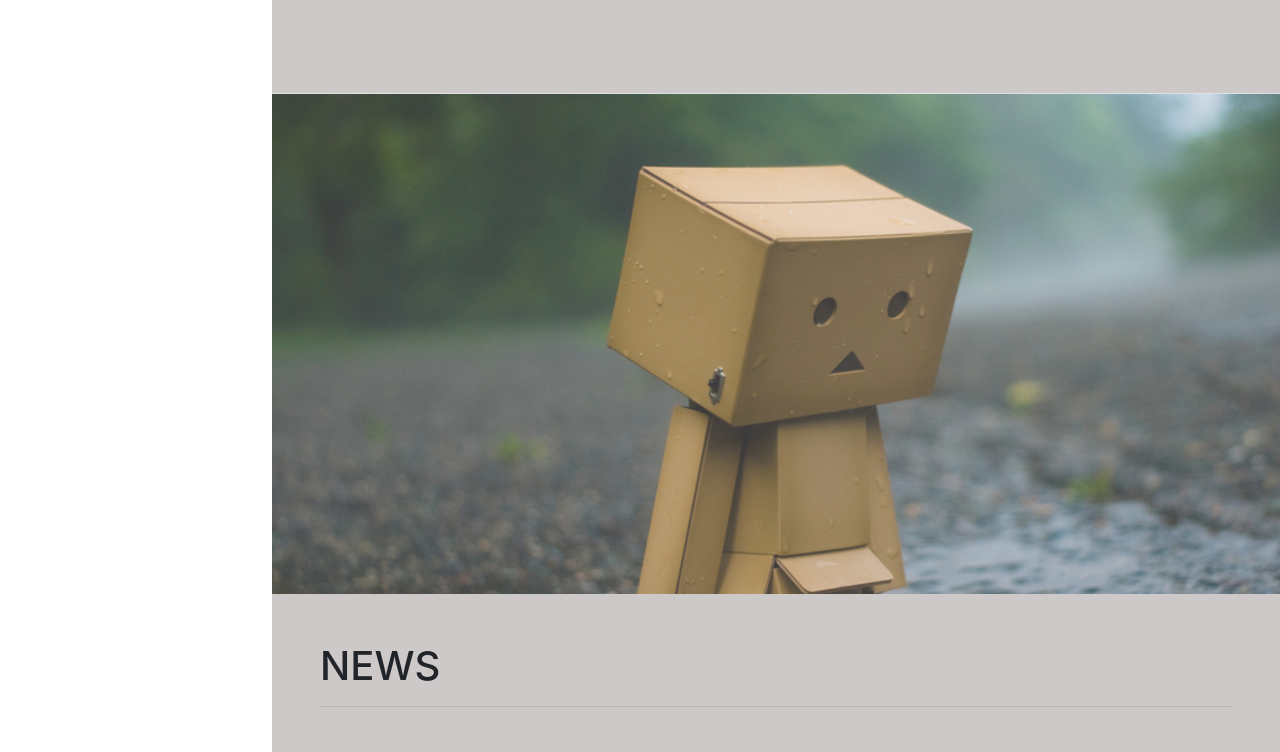
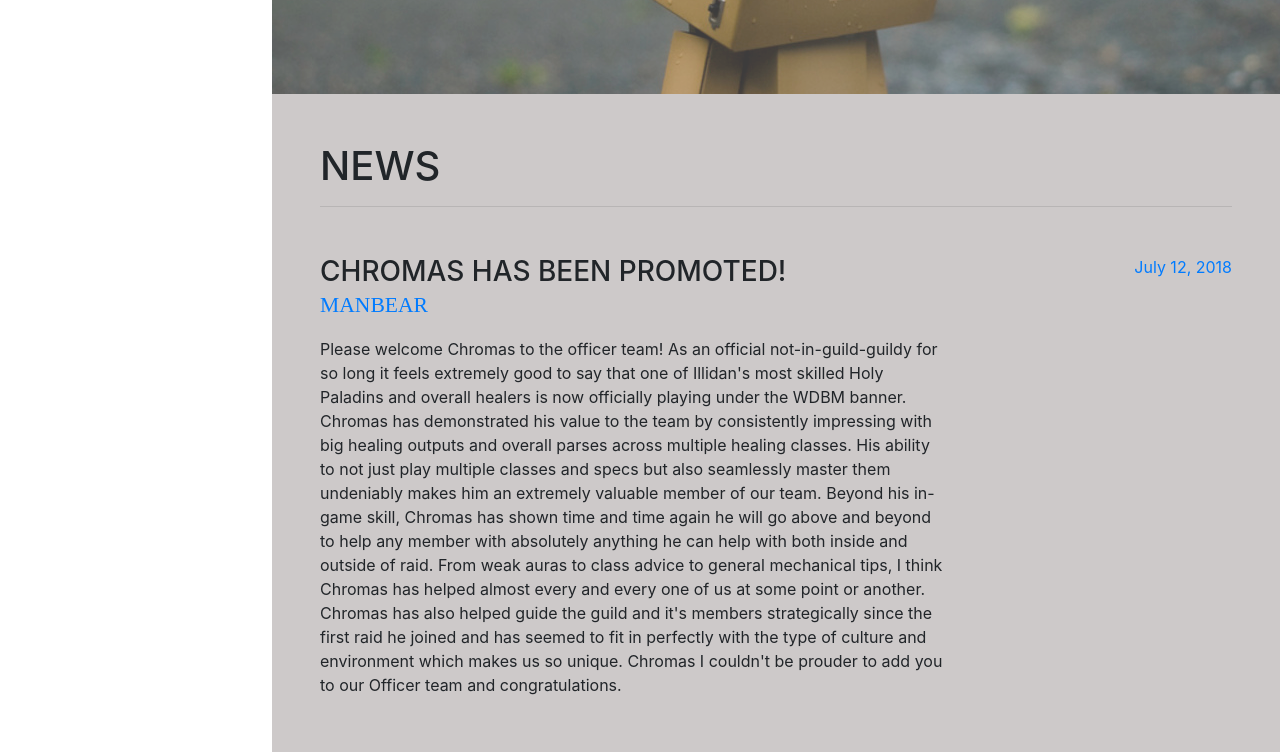
Before and after one commit to rlubin/DreamsBeMemesWebsite, a website with bundled scripts: page index.html in a window 1280 px wide. Shown: the part 1358-2110 px from the top of the page. Built offline with nearby package versions, Linux system fonts and the light colour scheme; a web font is replaced by a local one.

Commit message:
changed parallax height from 500 to 250px

```diff
--- a/css/parallax.css
+++ b/css/parallax.css
@@ -1,6 +1,6 @@
 .parallax {
   width: 100%;
-  height: 500px;
+  height: 250px;
 }
 
 .parallax-image1 {
@@ -33,7 +33,7 @@
 
 .parallax-image1, .parallax-image2, .parallax-image3, .parallax-image4, .parallax-image5, .parallax-image6, .parallax-image7 {
   width: 100vw;
-  height: 500px;
+  height: 250px;
 
   opacity: 0.7;
 
```
